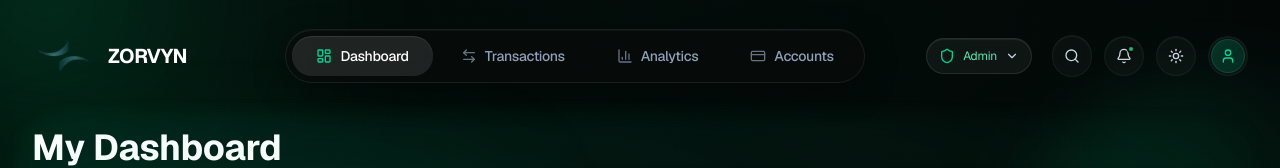
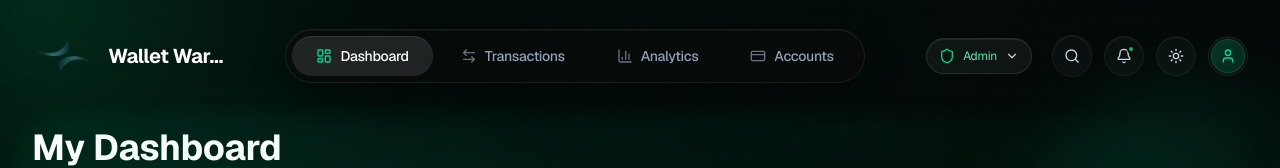
Before and after one commit to Satvik-codes/fintech-dashboard, a React (Vite) app: page / in a window 1280 px wide. Shown: the top 168 px of the page. Built offline with nearby package versions, Linux system fonts and the light colour scheme.

Commit message:
Update logo alt text and navbar title

```diff
--- a/src/components/Navbar.tsx
+++ b/src/components/Navbar.tsx
@@ -118,10 +118,10 @@ export const Navbar = () => {
         >
           <img
             src={logo}
-            alt="Zorvyn logo"
+            alt="logo"
             className="w-10 h-10 sm:w-14 sm:h-14 md:w-16 md:h-16 object-contain shrink-0 data-[theme=light]:brightness-0"
           />
-          <span className="text-base sm:text-xl font-bold tracking-tight text-white truncate data-[theme=light]:text-black">ZORVYN</span>
+          <span className="text-base sm:text-xl font-bold tracking-tight text-white truncate data-[theme=light]:text-black">Wallet Warden</span>
         </button>
 
         {/* Center Pill Navigation */}
```
